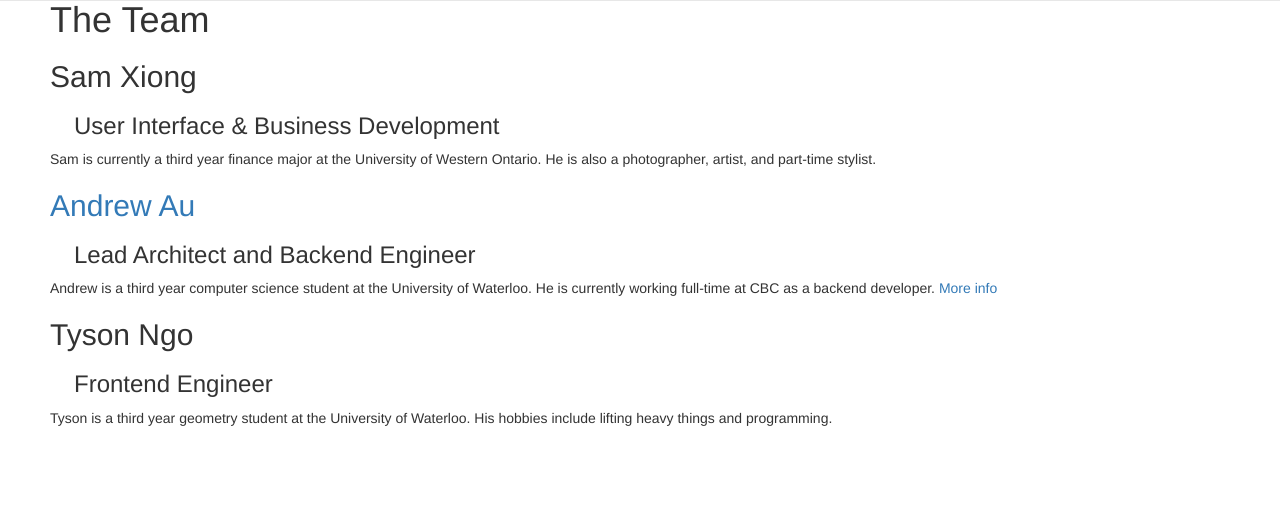
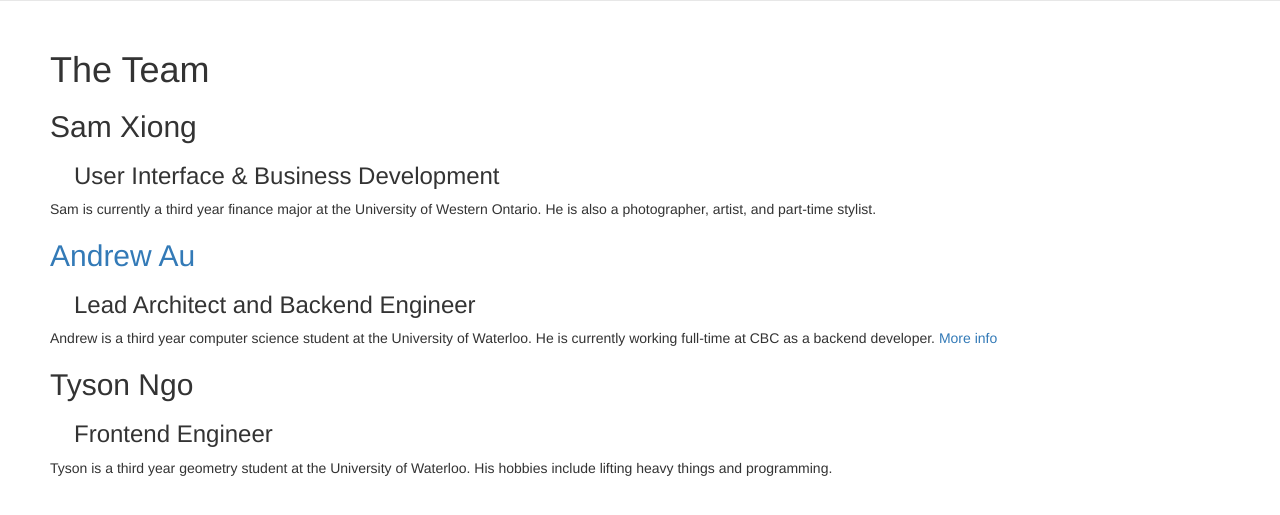
Before and after one commit to A-Au/ClubManner-Email, a Django app: page /about/ in a window 1280 px wide. Shown: the part 50-565 px from the top of the page. Run offline with Django 3.2, Linux system fonts and the light colour scheme; some libraries are stand-ins or nearby versions.

Commit message:
increased top margin

```diff
--- a/clubmanneremail/templates/about.html
+++ b/clubmanneremail/templates/about.html
@@ -7,7 +7,7 @@
     <link rel="stylesheet" href="http://clubmanner.com/resources/css/bootstrap.min.css" type="text/css">
     <style type="text/css">
         body {
-            margin-top: 50px;
+            margin-top: 100px;
             margin-left: 50px;
         }
         .role {
```
